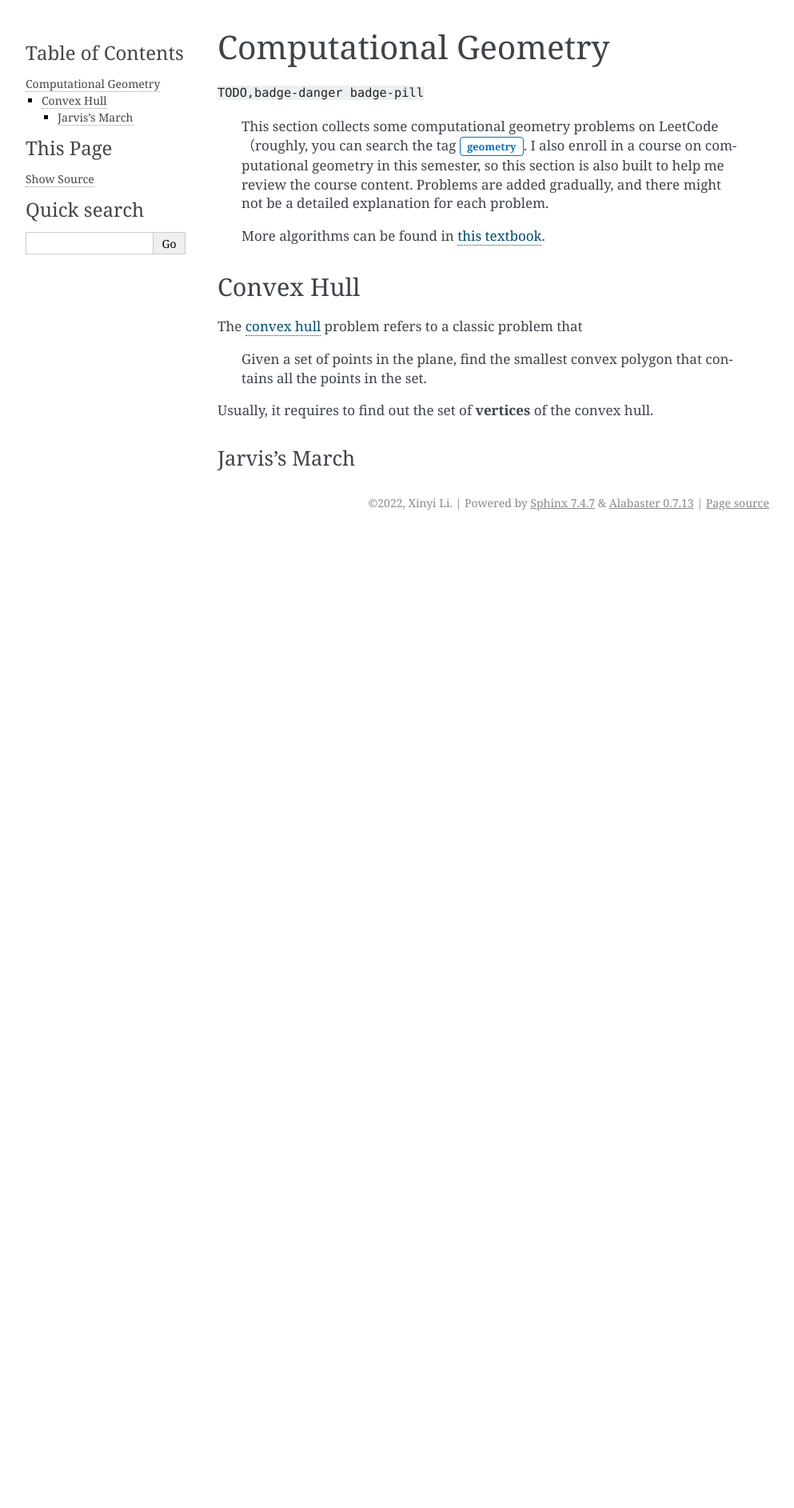
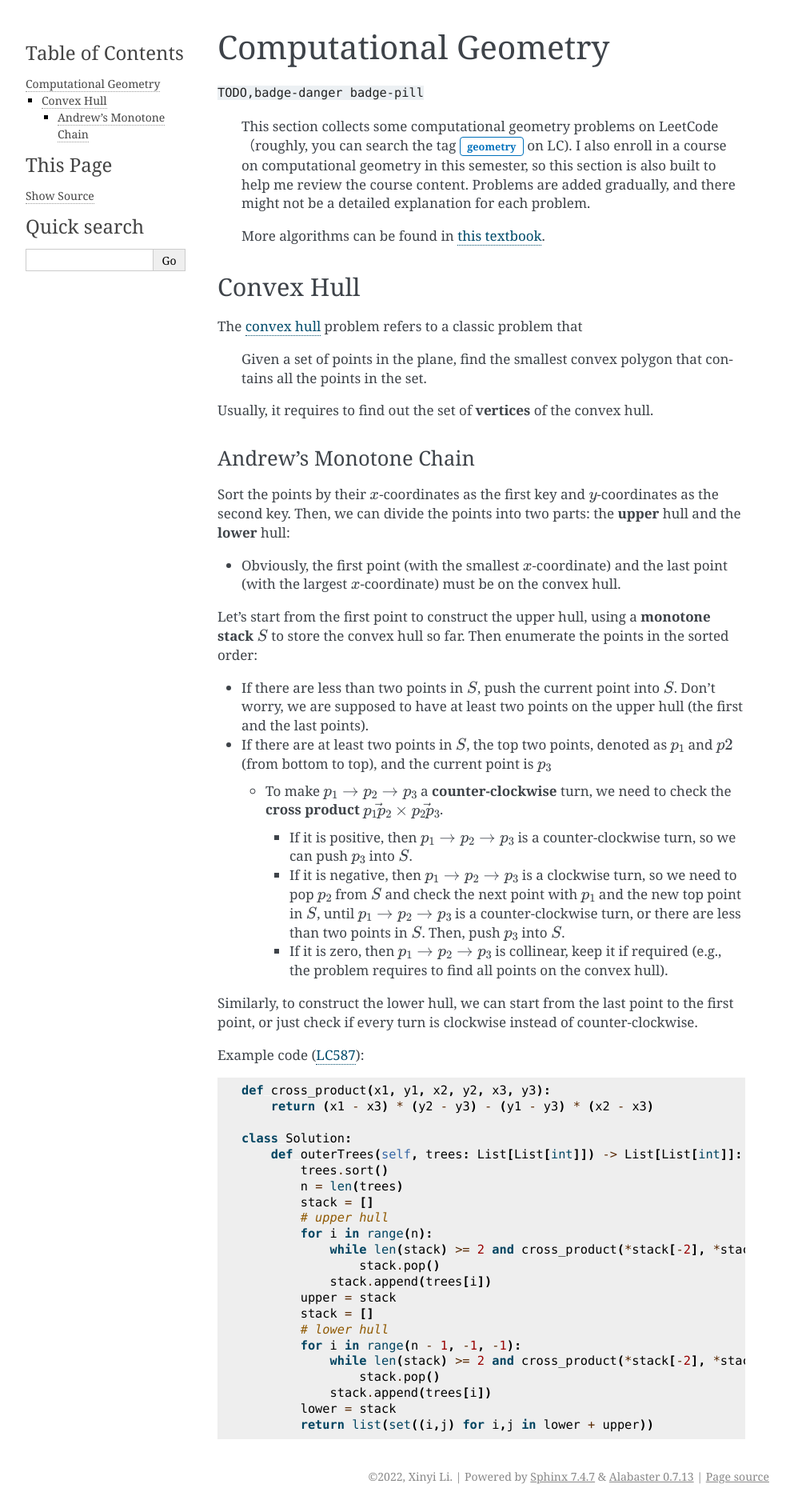
Before and after one commit to li-xin-yi/lctemplates, a Sphinx documentation site: the page built from docs/source/computational-geometry.md, in a window 1280 px wide. Shown: the whole page at 80% size, without its empty margins (148-1141 px from the left). Built offline with Sphinx 7.4.7, drawn with Linux system fonts in a browser that asks for light colours; cross-references to code outside the pages are shown as plain code; before the commit the page ends 900 px from its top, so only the background shows below that.

Commit message:
Update computational-geometry.md

````diff
--- a/docs/source/computational-geometry.md
+++ b/docs/source/computational-geometry.md
@@ -2,7 +2,7 @@
 
 {badge}`TODO,badge-danger badge-pill`
 
-> This section collects some computational geometry problems on LeetCode （roughly, you can search the tag {bdg-link-primary-line}`geometry <https://leetcode.com/tag/geometry/>`. I also enroll in a course on computational geometry in this semester, so this section is also built to help me review the course content. Problems are added gradually, and there might not be a detailed explanation for each problem.
+> This section collects some computational geometry problems on LeetCode （roughly, you can search the tag {bdg-link-primary-line}`geometry <https://leetcode.com/tag/geometry/>` on LC). I also enroll in a course on computational geometry in this semester, so this section is also built to help me review the course content. Problems are added gradually, and there might not be a detailed explanation for each problem.
 
 > More algorithms can be found in [this textbook](https://www.cs.cmu.edu/afs/cs/academic/class/15456-s14/Handouts/BKOS.pdf).
 
@@ -14,4 +14,46 @@ The [convex hull](https://en.wikipedia.org/wiki/Convex_hull) problem refers to a
 
 Usually, it requires to find out the set of **vertices** of the convex hull.
 
-### Jarvis's March
+### Andrew's Monotone Chain
+
+Sort the points by their $x$-coordinates as the first key and $y$-coordinates as the second key. Then, we can divide the points into two parts: the **upper** hull and the **lower** hull:
+
+- Obviously, the first point (with the smallest $x$-coordinate) and the last point (with the largest $x$-coordinate) must be on the convex hull.
+
+Let's start from the first point to construct the upper hull, using a **monotone stack** $S$ to store the convex hull so far. Then enumerate the points in the sorted order:
+
+- If there are less than two points in $S$, push the current point into $S$. Don't worry, we are supposed to have at least two points on the upper hull (the first and the last points).
+- If there are at least two points in $S$, the top two points, denoted as $p_1$ and $p2$ (from bottom to top), and the current point is $p_3$
+  - To make $p_1 \rightarrow p_2 \rightarrow p_3$ a **counter-clockwise** turn, we need to check the **cross product** $\vec{p_1p_2} \times \vec{p_2p_3}$.
+    - If it is positive, then $p_1 \rightarrow p_2 \rightarrow p_3$ is a counter-clockwise turn, so we can push $p_3$ into $S$.
+    - If it is negative, then $p_1 \rightarrow p_2 \rightarrow p_3$ is a clockwise turn, so we need to pop $p_2$ from $S$ and check the next point with $p_1$ and the new top point in $S$, until $p_1 \rightarrow p_2 \rightarrow p_3$ is a counter-clockwise turn, or there are less than two points in $S$. Then, push $p_3$ into $S$.
+    - If it is zero, then $p_1 \rightarrow p_2 \rightarrow p_3$ is collinear, keep it if required (e.g., the problem requires to find all points on the convex hull).
+
+Similarly, to construct the lower hull, we can start from the last point to the first point, or just check if every turn is clockwise instead of counter-clockwise.
+
+Example code ([LC587](https://leetcode.com/problems/erect-the-fence/)):
+
+```python
+def cross_product(x1, y1, x2, y2, x3, y3):
+    return (x1 - x3) * (y2 - y3) - (y1 - y3) * (x2 - x3)
+
+class Solution:
+    def outerTrees(self, trees: List[List[int]]) -> List[List[int]]:
+        trees.sort()
+        n = len(trees)
+        stack = []
+        # upper hull
+        for i in range(n):
+            while len(stack) >= 2 and cross_product(*stack[-2], *stack[-1], *trees[i]) > 0:
+                stack.pop()
+            stack.append(trees[i])
+        upper = stack
+        stack = []
+        # lower hull
+        for i in range(n - 1, -1, -1):
+            while len(stack) >= 2 and cross_product(*stack[-2], *stack[-1], *trees[i]) > 0:
+                stack.pop()
+            stack.append(trees[i])
+        lower = stack
+        return list(set((i,j) for i,j in lower + upper))
+```
````
